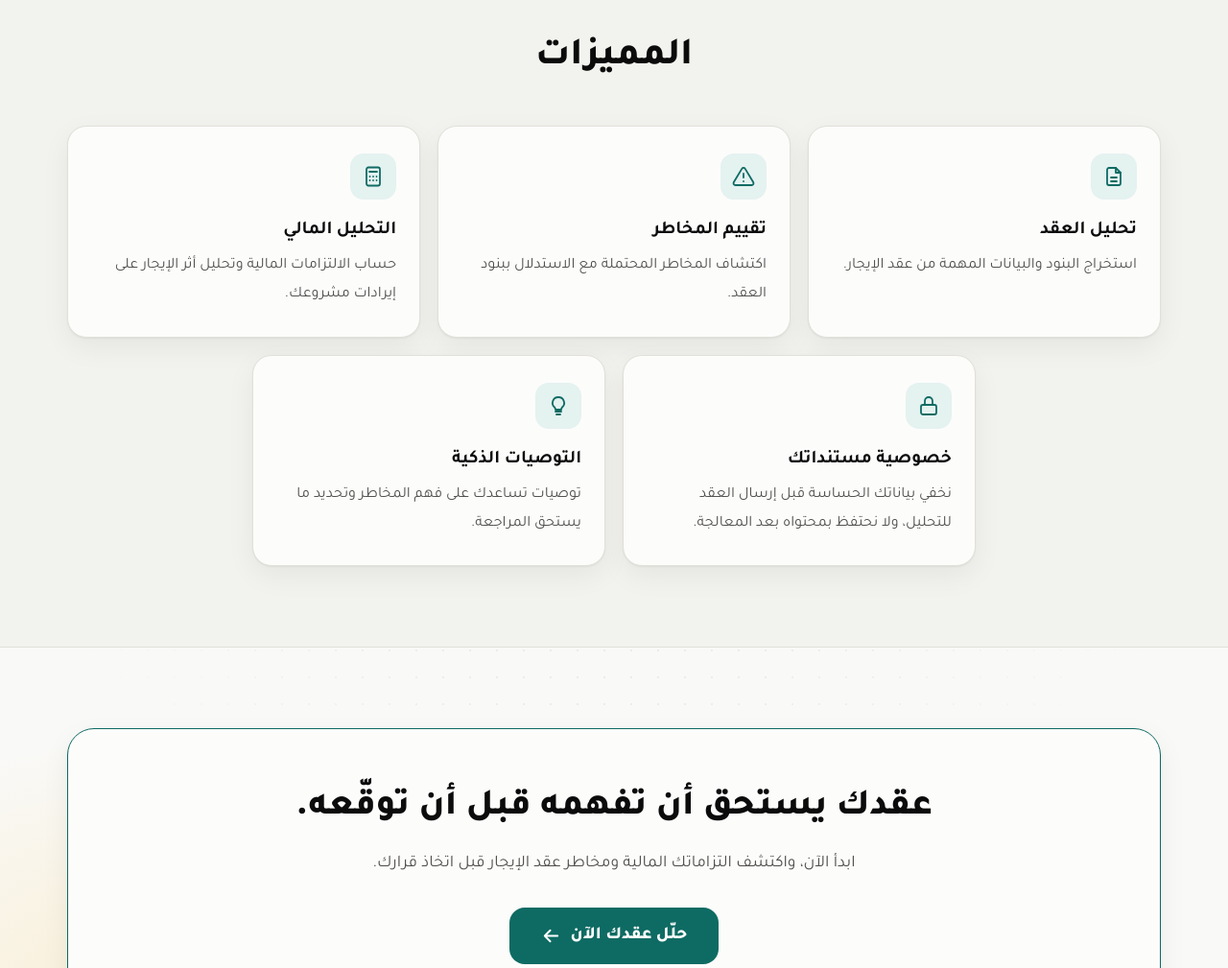
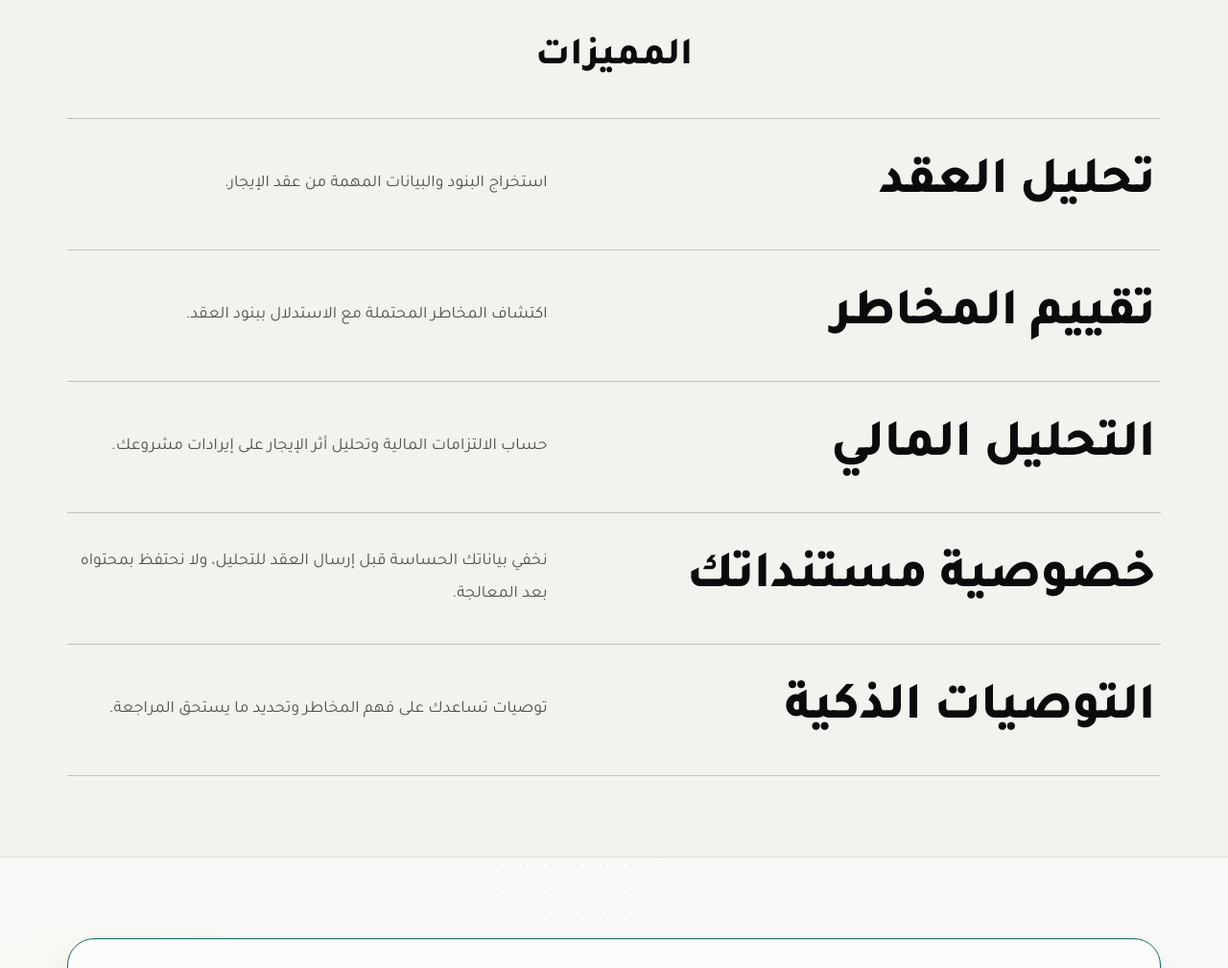
Before and after one commit to shaimasaud5/basira, a plain HTML site: page app/static/index.html in a window 1280 px wide. Shown: the part 1220-2229 px from the top of the page at 96% size. Drawn offline with Linux system fonts and the light colour scheme.

Commit message:
المميزات: صفوف بخط ضخم بدون كاردز ولا أيقونات
Co-Authored-By: Claude Sonnet 5.5 <noreply@anthropic.com>

```diff
--- a/app/static/index.html
+++ b/app/static/index.html
@@ -118,12 +118,12 @@
       <header class="lp-head lp-reveal">
         <h2 id="features-title">المميزات</h2>
       </header>
-      <ul class="lp-feats">
-        <li class="lp-card lp-feat lp-reveal"><span class="lp-ico"><svg aria-hidden="true"><use href="#i-doc"/></svg></span><h3>تحليل العقد</h3><p>استخراج البنود والبيانات المهمة من عقد الإيجار.</p></li>
-        <li class="lp-card lp-feat lp-reveal"><span class="lp-ico"><svg aria-hidden="true"><use href="#i-alert"/></svg></span><h3>تقييم المخاطر</h3><p>اكتشاف المخاطر المحتملة مع الاستدلال ببنود العقد.</p></li>
-        <li class="lp-card lp-feat lp-reveal"><span class="lp-ico"><svg aria-hidden="true"><use href="#i-calc"/></svg></span><h3>التحليل المالي</h3><p>حساب الالتزامات المالية وتحليل أثر الإيجار على إيرادات مشروعك.</p></li>
-        <li class="lp-card lp-feat lp-reveal"><span class="lp-ico"><svg aria-hidden="true"><use href="#i-lock"/></svg></span><h3>خصوصية مستنداتك</h3><p>نخفي بياناتك الحساسة قبل إرسال العقد للتحليل، ولا نحتفظ بمحتواه بعد المعالجة.</p></li>
-        <li class="lp-card lp-feat lp-reveal"><span class="lp-ico"><svg aria-hidden="true"><use href="#i-bulb"/></svg></span><h3>التوصيات الذكية</h3><p>توصيات تساعدك على فهم المخاطر وتحديد ما يستحق المراجعة.</p></li>
+      <ul class="lp-bigs">
+        <li class="lp-big lp-reveal"><h3>تحليل العقد</h3><p>استخراج البنود والبيانات المهمة من عقد الإيجار.</p></li>
+        <li class="lp-big lp-reveal"><h3>تقييم المخاطر</h3><p>اكتشاف المخاطر المحتملة مع الاستدلال ببنود العقد.</p></li>
+        <li class="lp-big lp-reveal"><h3>التحليل المالي</h3><p>حساب الالتزامات المالية وتحليل أثر الإيجار على إيرادات مشروعك.</p></li>
+        <li class="lp-big lp-reveal"><h3>خصوصية مستنداتك</h3><p>نخفي بياناتك الحساسة قبل إرسال العقد للتحليل، ولا نحتفظ بمحتواه بعد المعالجة.</p></li>
+        <li class="lp-big lp-reveal"><h3>التوصيات الذكية</h3><p>توصيات تساعدك على فهم المخاطر وتحديد ما يستحق المراجعة.</p></li>
       </ul>
     </div>
   </section>
--- a/app/static/styles.css
+++ b/app/static/styles.css
@@ -936,3 +936,13 @@ dialog.risk-dialog::backdrop { background: rgba(0,0,0,.55); backdrop-filter: blu
 .lp-step h3 { margin: 18px 0 0; font-size: 1.2rem; }
 .lp-steps { gap: 24px; }
 .lp-steps::before { top: 74px; }
+
+/* المميزات: خط ضخم، سطر لكل ميزة، بدون كاردز */
+#features .lp-head { margin-bottom: 36px; }
+.lp-bigs { list-style: none; margin: 0; padding: 0; border-top: 1px solid var(--line-strong); }
+.lp-big { display: grid; grid-template-columns: minmax(0, 1.2fr) minmax(0, 1fr); gap: 40px; align-items: center; padding: 34px 6px; border-bottom: 1px solid var(--line-strong); transition: padding .25s ease; }
+.lp-big h3 { margin: 0; font-size: clamp(1.9rem, 4.4vw, 3.4rem); line-height: 1.25; font-weight: 800; letter-spacing: -.5px; transition: color .2s ease; }
+.lp-big p { margin: 0; color: var(--ink-2); font-size: 1.1rem; line-height: 1.9; max-width: 30em; }
+.lp-big:hover { padding-inline-start: 22px; }
+.lp-big:hover h3 { color: var(--brand); }
+@media (max-width: 800px) { .lp-big { grid-template-columns: 1fr; gap: 10px; padding: 26px 0; } .lp-big p { font-size: 1rem; } }
```
